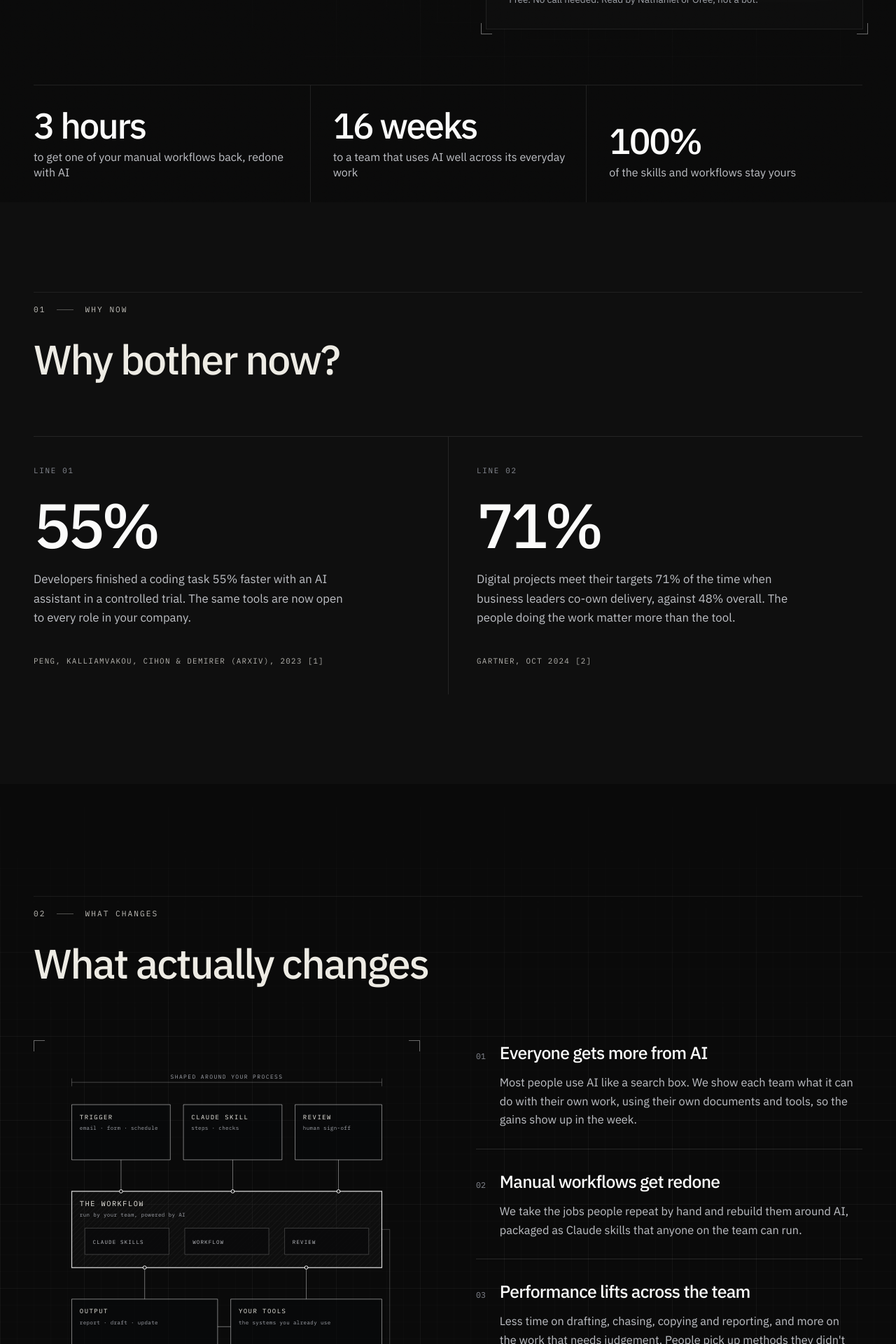
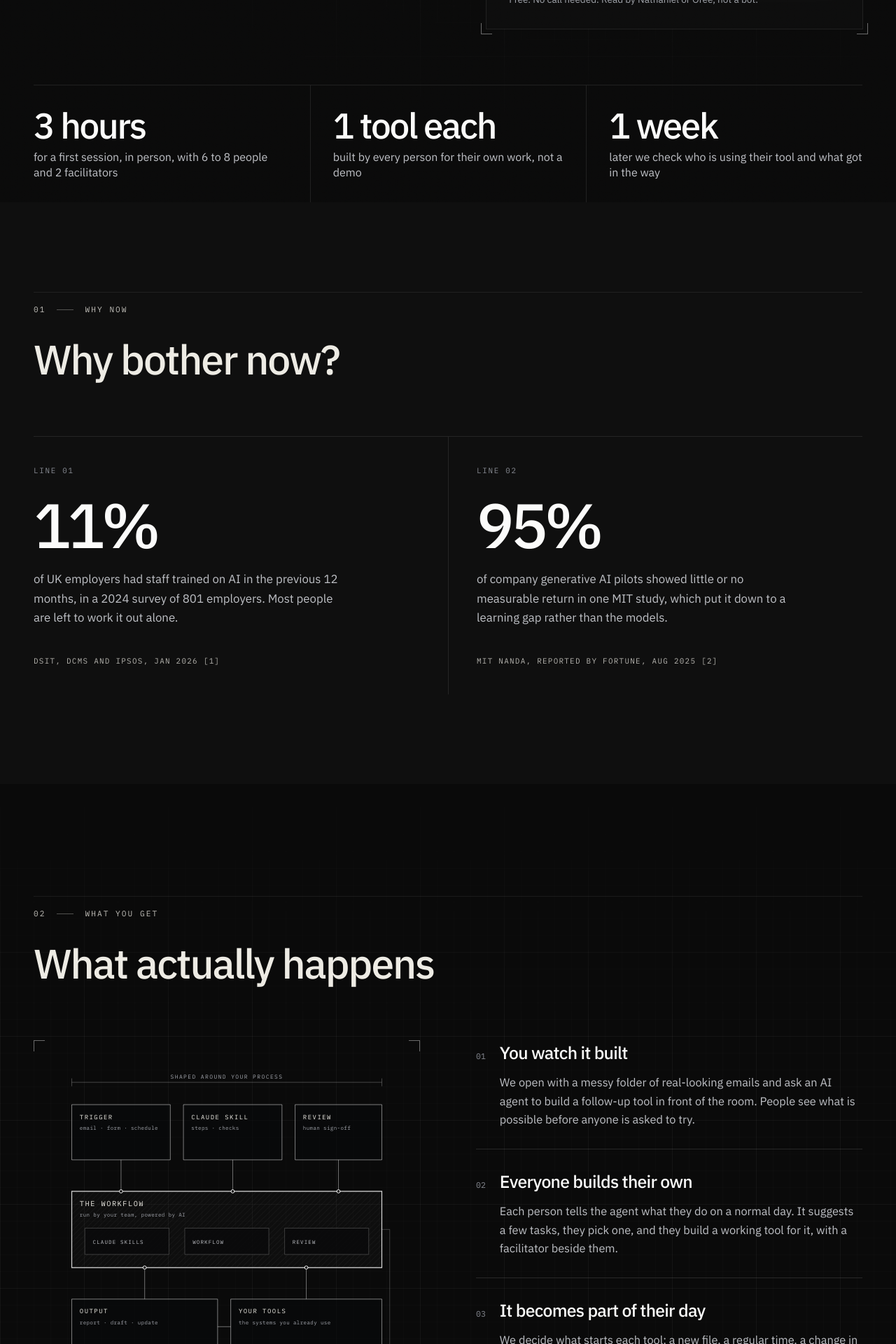
Before and after one commit to Nathaniel-Gate/forta, a Next.js app: page / in a window 1280 px wide. Shown: the part 880-2800 px from the top of the page at 70% size. Built offline with nearby package versions, Linux system fonts and the light colour scheme.

Commit message:
Rewrite site copy to match the Algosoup workshop value proposition (workshop guide, market research, sourced stats)

```diff
--- a/src/app/layout.tsx
+++ b/src/app/layout.tsx
@@ -8,11 +8,11 @@ const plexSans = IBM_Plex_Sans({ variable: "--font-plex-sans", subsets: ["latin"
 const plexMono = IBM_Plex_Mono({ variable: "--font-plex-mono", subsets: ["latin"], weight: ["400", "500"], display: "swap" });
 
 export const metadata: Metadata = {
-  title: "Algosoup | Make your company AI-native",
+  title: "Algosoup | AI training where everyone builds something useful",
   description:
-    "Algosoup trains your team to get far more from AI, redoing manual workflows with them, with embedded engineering pods when a build is too big to do alone.",
+    "Hands-on AI workshops from Algosoup. Every person builds a working tool for their own job, connects it to their day, and leaves knowing how to use it tomorrow.",
   openGraph: {
-    title: "Algosoup | Make your company AI-native",
+    title: "Algosoup | AI training where everyone builds something useful",
     description: "Send us one manual workflow and get it back redone with AI, plus the Claude skills to run it, within three hours, free.",
     type: "website",
     locale: "en_GB",
--- a/src/content/faq.ts
+++ b/src/content/faq.ts
@@ -8,36 +8,36 @@ export const faq = {
   cta: "Book a call",
   items: [
     {
-      q: "What's the catch with the free workflow rebuild?",
-      a: "There isn't one. It's the quickest way to show you how we think. If it's useful you'll probably want to talk, and if not, you've lost five minutes.",
+      q: "What actually happens in the session?",
+      a: "We show an AI agent building a tool in front of the room. Then everyone describes their own work, picks one recurring task, and builds a tool for it with the agent. We connect it to their real files, they run it themselves, and everyone shows what they made.",
     },
     {
-      q: "What does AI-native actually mean?",
-      a: "Everyone in the company uses AI well, in their own work, every day. Jobs get done faster and people spend their time on the parts that need judgement.",
+      q: "Is this a lecture or a slide deck?",
+      a: "No. It is in person and hands-on. People spend most of the three hours building, with two facilitators in the room.",
+    },
+    {
+      q: "Do our people need to code?",
+      a: "No. They describe what they want in plain English and the agent builds it. We help each person keep their first task small enough to finish.",
     },
     {
       q: "What are Claude skills?",
-      a: "Reusable instruction packs that teach Claude how your team does a particular job, so anyone can run it the same way each time. We write them with you and your team keeps them.",
+      a: "A skill is a saved set of instructions that tells the agent how to do something, so anyone can run it the same way each time. We give you a workflow skill that guides each person through choosing and building a task, and you keep it.",
     },
     {
-      q: "Is this an agency or a training course?",
-      a: "Training first. We teach your people by redoing real workflows with them. If a workflow is too big for the team to build, an Algosoup pod can build it while your people learn alongside.",
+      q: "Will it work on our real files and tools?",
+      a: "Yes, where your IT team has approved the access. Each person brings an example they are allowed to use. If access is blocked on the day, we say clearly what is finished and what still needs connecting, and give the remaining step an owner. We never present a sample as a tool already doing your real work.",
     },
     {
-      q: "Do our people need to code?",
-      a: "No. Most of the gains come from people who know the work and learn to direct AI well. We choose the first group with you.",
+      q: "What happens after the session?",
+      a: "We follow up the next week to find out whether people used their tools and what got in the way. People leave with a short note covering what starts the tool, where results appear, how to stop it and who can help.",
     },
     {
-      q: "How fast will we see value?",
-      a: "The free rebuild shows you a reworked workflow in three hours. In a programme we aim to have the first workflows running within a few weeks.",
+      q: "Is the training just a way to sell engineering?",
+      a: "No. The workshop tool stays useful without any more services. Algosoup builds software for companies, so we will offer a separate conversation about one bigger project, and you can say no.",
     },
     {
       q: "What about security and our IT team?",
-      a: "Everything runs in your own environment under your controls, and your IT team signs off the approach in the first week.",
-    },
-    {
-      q: "What happens when you leave?",
-      a: "Your team owns the skills, the workflows and the roadmap, and has already changed one without us. Support after that is optional.",
+      a: "Everything runs on files and tools your people are allowed to use, and nothing is sent anywhere without a person checking it first. Someone from your IT team helps with access on the day.",
     },
   ],
 };
--- a/src/content/home.ts
+++ b/src/content/home.ts
@@ -14,17 +14,17 @@ import type { SourceId } from "./sources";
 export type Stat = { value: string; label: string; source: SourceId };
 
 export const hero = {
-  eyebrow: "AI-native transformation, London",
-  headline: ["Make your", "company", "AI-native."],
+  eyebrow: "AI training and enablement, London",
+  headline: ["Everyone", "builds with", "AI."],
   subhead:
-    "We train your people to use AI properly, so every employee does better work in ways they can't picture yet. When a job is too big for the team, an Algosoup pod can build it alongside them.",
+    "A hands-on workshop, in person. Each person builds a working tool for their own job, connects it to their day, and leaves knowing how to use it tomorrow. No slide decks. When you want it across more teams, Algosoup's engineers can build and look after it.",
   secondaryCta: { label: "Or book a call with us", intent: "call" as const },
   byline: "Nathaniel Gate and Oree Golan",
   bylineDetail: "Oree built AI agents at HubSpot. Nathaniel works on AI at Moody's.",
   proof: [
-    { value: "3 hours", label: "to get one of your manual workflows back, redone with AI" },
-    { value: "16 weeks", label: "to a team that uses AI well across its everyday work" },
-    { value: "100%", label: "of the skills and workflows stay yours" },
+    { value: "3 hours", label: "for a first session, in person, with 6 to 8 people and 2 facilitators" },
+    { value: "1 tool each", label: "built by every person for their own work, not a demo" },
+    { value: "1 week", label: "later we check who is using their tool and what got in the way" },
   ],
 };
 
@@ -34,92 +34,94 @@ export const whyNow = {
   title: "Why bother now?",
   stats: [
     {
-      value: "55%",
-      label: "Developers finished a coding task 55% faster with an AI assistant in a controlled trial. The same tools are now open to every role in your company.",
-      source: "peng-copilot-2023",
+      value: "11%",
+      label:
+        "of UK employers had staff trained on AI in the previous 12 months, in a 2024 survey of 801 employers. Most people are left to work it out alone.",
+      source: "dsit-ipsos-2026",
     },
     {
-      value: "71%",
-      label: "Digital projects meet their targets 71% of the time when business leaders co-own delivery, against 48% overall. The people doing the work matter more than the tool.",
-      source: "gartner-digital-2024",
+      value: "95%",
+      label:
+        "of company generative AI pilots showed little or no measurable return in one MIT study, which put it down to a learning gap rather than the models.",
+      source: "mit-nanda-2025",
     },
   ] satisfies Stat[],
 };
 
 export const whatWeDo = {
   index: "02",
-  eyebrow: "What changes",
-  title: "What actually changes",
+  eyebrow: "What you get",
+  title: "What actually happens",
   items: [
     {
-      title: "Everyone gets more from AI",
-      body: "Most people use AI like a search box. We show each team what it can do with their own work, using their own documents and tools, so the gains show up in the week.",
+      title: "You watch it built",
+      body: "We open with a messy folder of real-looking emails and ask an AI agent to build a follow-up tool in front of the room. People see what is possible before anyone is asked to try.",
     },
     {
-      title: "Manual workflows get redone",
-      body: "We take the jobs people repeat by hand and rebuild them around AI, packaged as Claude skills that anyone on the team can run.",
+      title: "Everyone builds their own",
+      body: "Each person tells the agent what they do on a normal day. It suggests a few tasks, they pick one, and they build a working tool for it, with a facilitator beside them.",
     },
     {
-      title: "Performance lifts across the team",
-      body: "Less time on drafting, chasing, copying and reporting, and more on the work that needs judgement. People pick up methods they didn't know to ask for.",
+      title: "It becomes part of their day",
+      body: "We decide what starts each tool: a new file, a regular time, a change in an app, or a button. They run it themselves, change one rule, and leave with a short note on how to use it tomorrow.",
     },
     {
-      title: "More hands when you need them",
-      body: "When a workflow is too big for your team to build alone, an Algosoup pod of engineers embeds with you, builds it, and trains your people to run it.",
+      title: "Engineers when it needs more",
+      body: "If a tool should work across several teams and systems, an Algosoup pod can build and look after it. The workshop tool stays useful without buying anything more.",
     },
   ],
-  buildsLabel: "Workflows teams stop doing by hand",
+  buildsLabel: "Things people build in the room",
   builds: [
-    "Weekly reporting",
-    "Client onboarding",
-    "Contract review",
-    "Meeting follow-ups",
-    "Invoice chasing",
-    "Candidate screening",
-    "Research briefs",
-    "Data clean-up",
+    "Follow-up queue from an inbox",
+    "A weekly report that updates itself",
+    "What changed between two lists",
+    "Files sorted into the right folders",
+    "A page showing the latest results",
+    "A printable report",
+    "A 30-second explainer video",
+    "Anything else they do on repeat",
   ],
 };
 
 export const method = {
   index: "03",
   eyebrow: "How it works",
-  title: "How a programme runs",
-  lede: "Each stage hands a bit more of the work to your people. By the end they're doing nearly all of it.",
+  title: "How a session runs",
+  lede: "A first session is three hours for 6 to 8 people with two facilitators. Each stage hands more of the work to your people.",
   phases: [
     {
       n: "01",
-      name: "Diagnose",
-      duration: "3 weeks",
-      body: "We look at where people lose time and which workflows are worth redoing first.",
-      forta: 85,
+      name: "Watch it built",
+      duration: "10 minutes",
+      body: "We show an agent building a tool from a folder of messy emails. Nothing is sent, and the room sees the real build.",
+      forta: 90,
     },
     {
       n: "02",
-      name: "Design",
-      duration: "2 weeks",
-      body: "We redesign the first workflow with the people who run it every day.",
+      name: "Their turn",
+      duration: "65 minutes",
+      body: "Everyone describes their day, picks one task, and builds a first version with the agent. We help keep it small.",
+      forta: 40,
+    },
+    {
+      n: "03",
+      name: "Make it visible",
+      duration: "15 minutes",
+      body: "We show the same results as a simple page, a shareable report or a short video. Each person picks one extra for their own work.",
       forta: 65,
     },
     {
-      n: "03",
-      name: "Build",
-      duration: "6 weeks",
-      body: "Your people build real workflows alongside us from the first week. Anything bigger goes to an Algosoup pod.",
-      forta: 45,
-    },
-    {
       n: "04",
-      name: "Enable",
-      duration: "4 weeks",
-      body: "Your team takes the lead on the next workflow while we coach, and the training widens to more people.",
+      name: "Use it tomorrow",
+      duration: "65 minutes",
+      body: "They connect the tool to their real files, decide what starts it, run it themselves, and change one thing.",
       forta: 25,
     },
     {
       n: "05",
-      name: "Hand over",
-      duration: "1 week",
-      body: "Your team changes a workflow without our help, and that's when we step back.",
+      name: "Show and tell",
+      duration: "25 minutes",
+      body: "Everyone shows what they made in about 90 seconds: what they did by hand, what happens now, and when they will use it next.",
       forta: 5,
     },
   ],
@@ -160,8 +162,8 @@ export const team = {
 
 export const engagement = {
   index: "06",
-  eyebrow: "Pricing",
-  title: "What it costs",
+  eyebrow: "Working with us",
+  title: "How we work with you",
   stages: [
     {
       name: "Free workflow rebuild",
@@ -169,22 +171,22 @@ export const engagement = {
       body: "Tell us one manual workflow. We send back an AI version of it, plus the Claude skills to run it.",
     },
     {
-      name: "Workflow review",
-      shape: "Fixed fee, 3 weeks",
-      body: "We map the workflows costing your team the most time and write up the business case. You keep it whether or not you go ahead.",
+      name: "First workshop",
+      shape: "3 hours, 6 to 8 people",
+      body: "The session above, in person, with a follow-up the next week. Fixed price, agreed with you after a short call.",
     },
     {
-      name: "Team training programme",
-      shape: "From £75k, about 4 months",
-      body: "We train your people and redo workflows with them across teams, priced in fixed phases.",
+      name: "A few days with your team",
+      shape: "Fixed price, agreed up front",
+      body: "More sessions across teams, with tools set up for each group, so the skill spreads beyond the first room.",
     },
     {
       name: "Algosoup pod",
       shape: "Scoped per project",
-      body: "For workflows too big to build in-house, engineers embed with your team, build it, and hand over to the people we've trained.",
+      body: "For something bigger than a workshop tool, engineers work inside your business to build it and look after it. Separate from training, and only if you want it.",
     },
   ],
-  note: "After that, quarterly support is there if you want it, and a pod can be brought in whenever a build outgrows the team.",
+  note: "Training and engineering are separate. The workshop tools stay useful without more services, and we will tell you plainly if a bigger build would help.",
 };
 
 export const closing = {
@@ -194,7 +196,7 @@ export const closing = {
   body: "Tell us a bit about your company and one of us will get back to you within two working days.",
   intents: [
     { id: "call", label: "Book a call" },
-    { id: "review", label: "Ask about a review" },
+    { id: "review", label: "Ask about a workshop" },
     { id: "engagement", label: "Discuss a project" },
   ] as const,
   direct: { label: "Or email", email: "hello@algosoup.example" },
--- a/src/content/navigation.ts
+++ b/src/content/navigation.ts
@@ -2,7 +2,7 @@
 
 export const brand = {
   name: "Algosoup",
-  descriptor: "Helping companies become AI-native",
+  descriptor: "AI training and enablement",
   location: "London, United Kingdom",
 };
 
@@ -16,7 +16,7 @@ export const navLinks = [
 export const navCta = { label: "Free workflow rebuild", href: "/#stack" };
 
 export const footer = {
-  statement: "Algosoup makes companies AI-native.",
+  statement: "Algosoup teaches teams to build with AI.",
   columns: [
     {
       title: "Explore",
--- a/src/content/sources.ts
+++ b/src/content/sources.ts
@@ -15,27 +15,27 @@ export type Source = {
   note?: string;
 };
 
-export type SourceId = "peng-copilot-2023" | "gartner-digital-2024";
+export type SourceId = "dsit-ipsos-2026" | "mit-nanda-2025";
 
 export const sources: Source[] = [
   {
-    id: "peng-copilot-2023",
-    publisher: "Peng, Kalliamvakou, Cihon & Demirer (arXiv)",
-    title: "The Impact of AI on Developer Productivity: Evidence from GitHub Copilot",
-    year: "2023",
-    url: "https://arxiv.org/abs/2302.06590",
-    finding: "In a randomised controlled trial, developers with an AI pair programmer completed a task 55.8% faster.",
-    note: "A single, well-defined coding task. We cite it as direction of travel, not a universal multiplier.",
+    id: "dsit-ipsos-2026",
+    publisher: "DSIT, DCMS and Ipsos",
+    title: "UK employer survey on skills for artificial intelligence",
+    year: "Jan 2026",
+    url: "https://www.gov.uk/government/publications/uk-employer-survey-on-skills-for-artificial-intelligence",
+    finding: "11% of employers had staff undertake training on AI in the last 12 months.",
+    note: "Survey of 801 UK employers, fieldwork 19 March to 7 June 2024, excluding sole traders and the public sector. It measures employers, not individual workers.",
   },
   {
-    id: "gartner-digital-2024",
-    publisher: "Gartner",
-    title: "Only 48% of Digital Initiatives Meet or Exceed Their Business Outcome Targets",
-    year: "Oct 2024",
-    url: "https://www.gartner.com/en/newsroom/press-releases/2024-10-22-gartner-survey-reveals-that-only-48-percent-of-digital-initiatives-meet-or-exceed-their-business-outcome-targets",
+    id: "mit-nanda-2025",
+    publisher: "MIT NANDA, reported by Fortune",
+    title: "MIT report: 95% of generative AI pilots at companies are failing",
+    year: "Aug 2025",
+    url: "https://fortune.com/2025/08/18/mit-report-95-percent-generative-ai-pilots-at-companies-failing-cfo/",
     finding:
-      "48% of digital initiatives meet their outcome targets. Where business leaders co-own delivery with IT, the rate rises to 71%.",
-    note: "Survey of 3,186 CIOs and technology executives in 88 countries.",
+      "About 95% of company generative AI pilots showed little or no measurable return. The report, The GenAI Divide: State of AI in Business 2025, attributes this to a learning gap and poor integration rather than model quality.",
+    note: "A single study based on 150 interviews, a survey of 350 employees and 300 public deployments. It measures pilots failing to deliver returns, which is narrower than AI failing.",
   },
 ];
 
```
